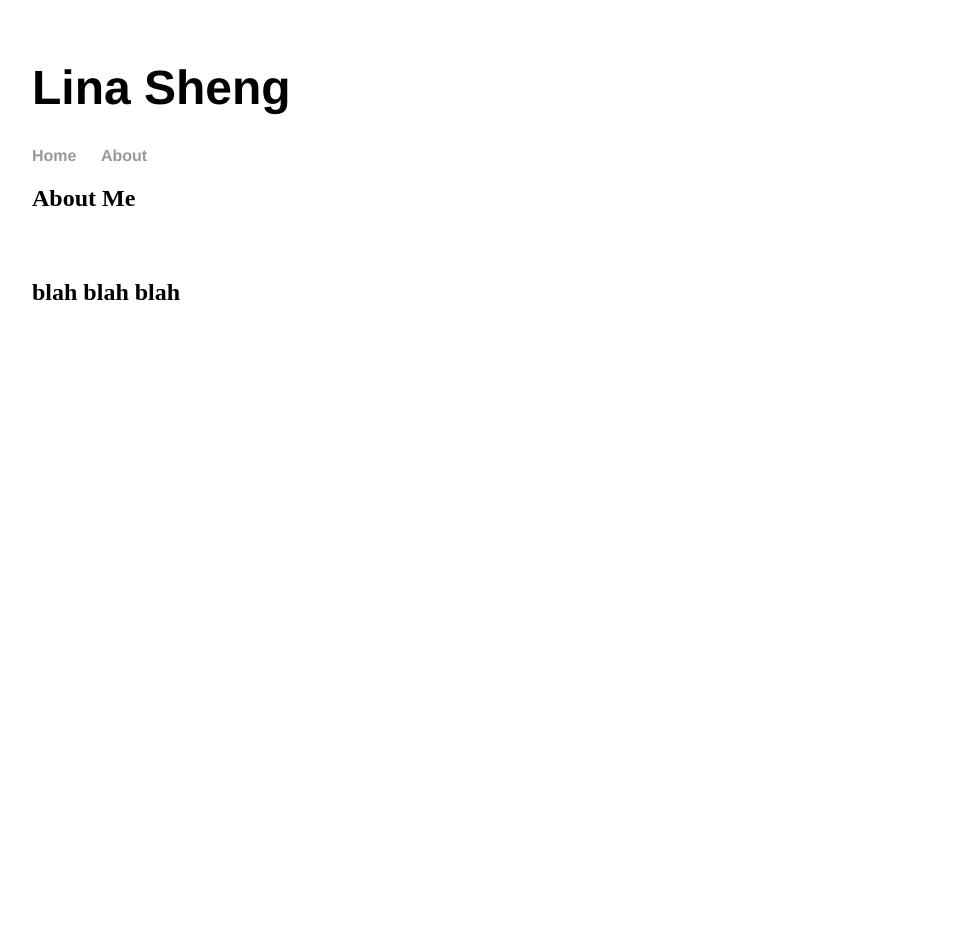
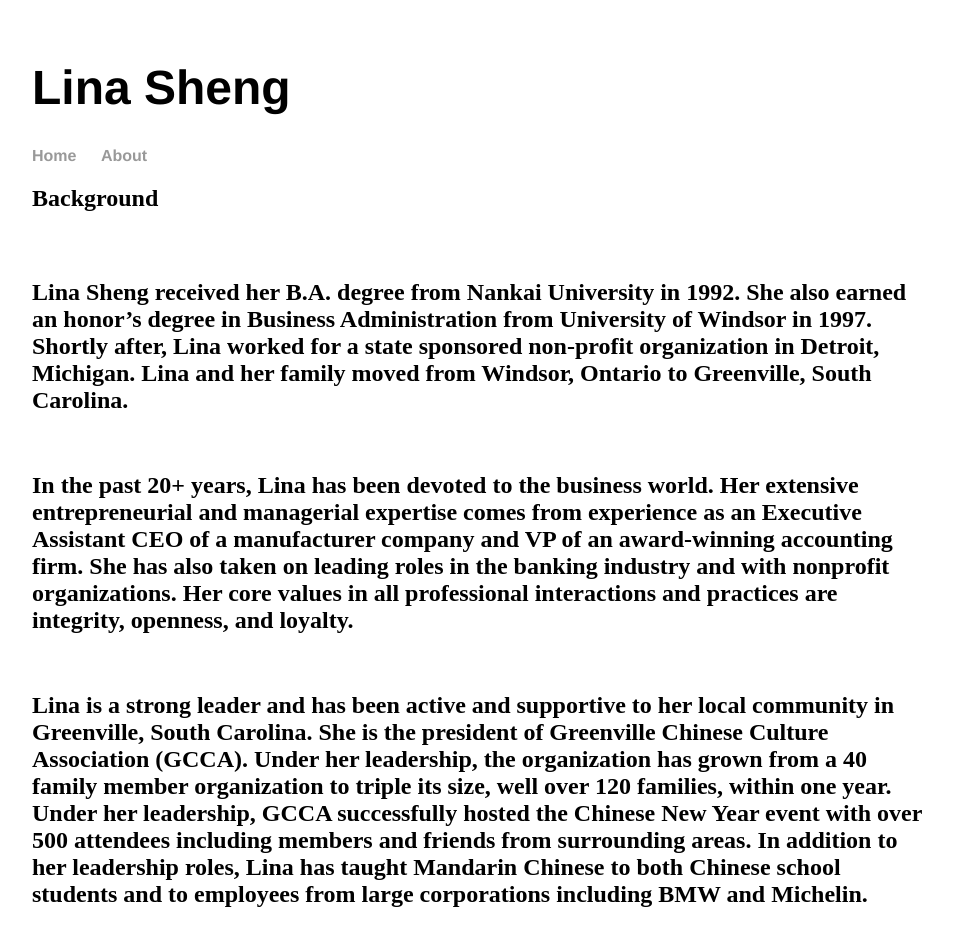
Before and after one commit to linasheng/linasheng.github.io, a plain HTML site: page about.html in a window 1280 px wide. Shown: the whole page, without its empty margins (160-1113 px from the left). Before the commit the page ends 800 px from the top, so only its background shows below. Drawn offline with Linux system fonts and the light colour scheme.

Commit message:
Update about.html

```diff
--- a/about.html
+++ b/about.html
@@ -20,9 +20,19 @@
 		</nav>
 
 		<div class="container">
-			<h2>About Me<h2>
+			<h2>Background<h2>
 			<br>
-			<h2>blah blah blah</h2>
+			<h2>
+				Lina Sheng received her B.A. degree from Nankai University in 1992. She also earned an honor’s degree in Business Administration from University of Windsor in 1997. Shortly after, Lina worked for a state sponsored non-profit organization in Detroit, Michigan. Lina and her family moved from Windsor, Ontario to Greenville, South Carolina.
+			</h2>
+			<br>
+			<h2>
+				In the past 20+ years, Lina has been devoted to the business world. Her extensive entrepreneurial and managerial expertise comes from experience as an Executive Assistant CEO of a manufacturer company and VP of an award-winning accounting firm. She has also taken on leading roles in the banking industry and with nonprofit organizations. Her core values in all professional interactions and practices are <b>integrity</b>, <b>openness</b>, and <b>loyalty</b>.
+			</h2>
+			<br>
+			<h2>
+				Lina is a strong leader and has been active and supportive to her local community in Greenville, South Carolina. She is the president of Greenville Chinese Culture Association (GCCA). Under her leadership, the organization has grown from a 40 family member organization to triple its size, well over 120 families, within one year. Under her leadership, GCCA successfully hosted the Chinese New Year event with over 500 attendees including members and friends from surrounding areas. In addition to her leadership roles, Lina has taught Mandarin Chinese to both Chinese school students and to employees from large corporations including BMW and Michelin.
+			</h2>
 		</div>
 	</body>
 </html>
```
